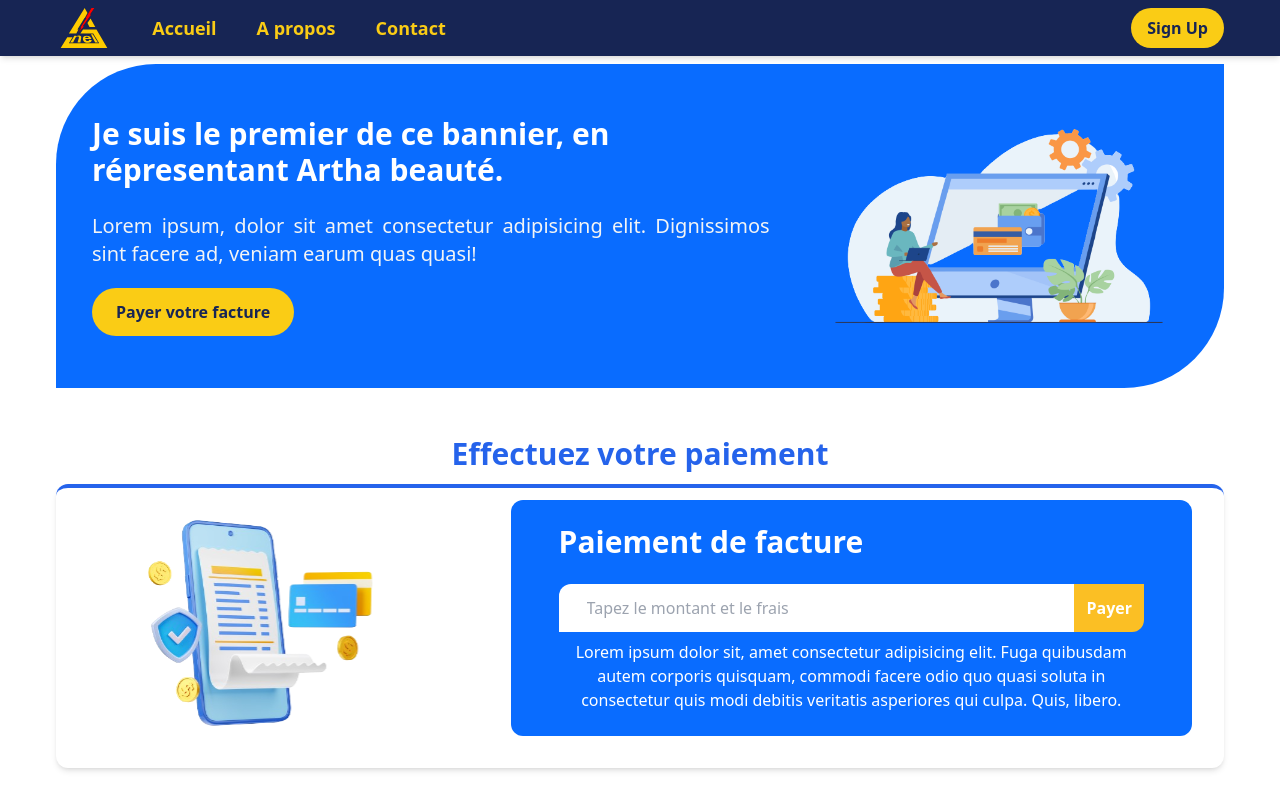
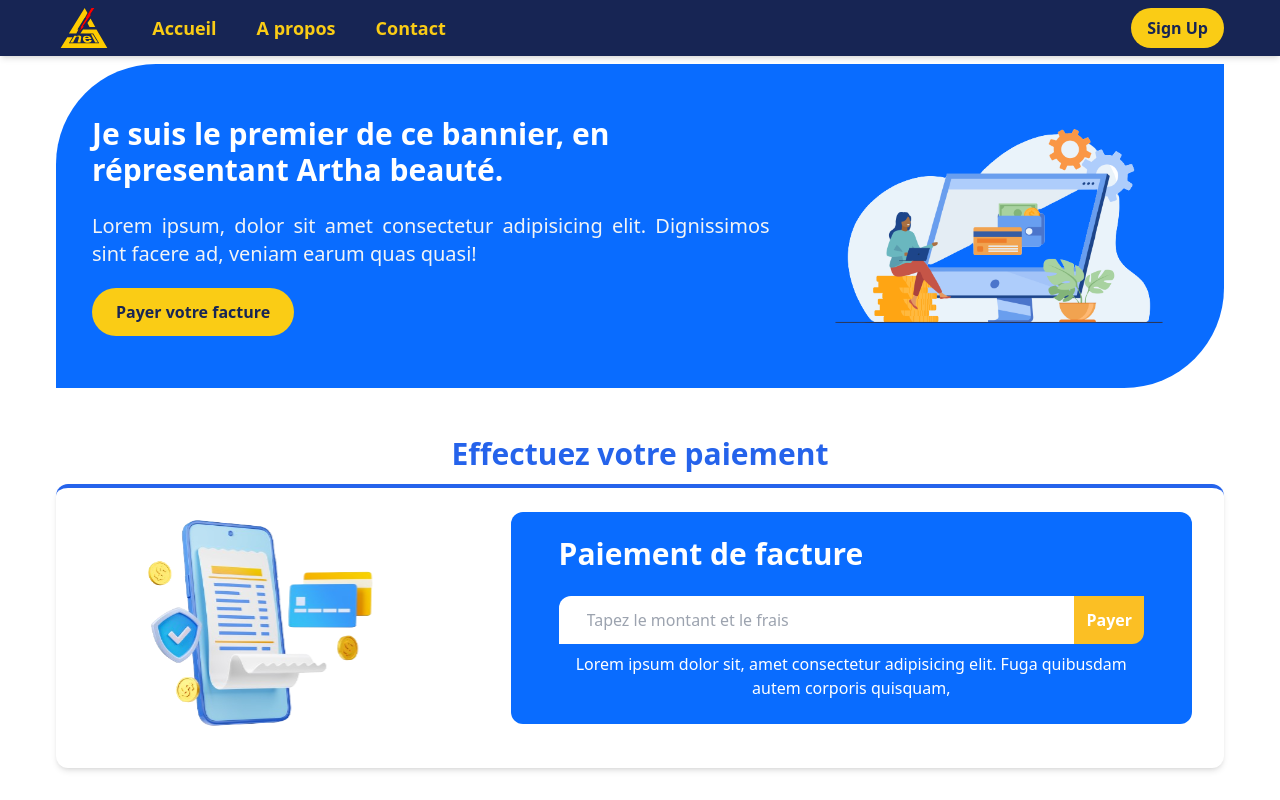
Before and after one commit to rovertnet/app_transact, a React (Vite) app: page / in a window 1280 px wide. Built offline with nearby package versions, Linux system fonts and the light colour scheme.

Commit message:
toutjours la modif de Paie

```diff
--- a/src/composants/body/paie/Paie.jsx
+++ b/src/composants/body/paie/Paie.jsx
@@ -38,9 +38,7 @@ function Paie() {
               <div className="mt-2">
                 <p className="text-white text-center">
                   Lorem ipsum dolor sit, amet consectetur adipisicing elit. Fuga
-                  quibusdam autem corporis quisquam, commodi facere odio quo
-                  quasi soluta in consectetur quis modi debitis veritatis
-                  asperiores qui culpa. Quis, libero.
+                  quibusdam autem corporis quisquam,
                 </p>
               </div>
             </div>
--- a/src/composants/header/Navbar.jsx
+++ b/src/composants/header/Navbar.jsx
@@ -60,7 +60,7 @@ function Navbar() {
       </nav>
 
       <div
-        className={` space-y-4 mt-24 ml-24 justify-center px-6 py-3 pb-5 w-[150px] bg-white ${
+        className={` space-y-4 mt-24 ml-32 justify-center px-6 py-3 pb-5 w-[150px] bg-white ${
           showMenu
             ? "block justify-center fixed top-0 right-0 left-0"
             : "hidden "
```
